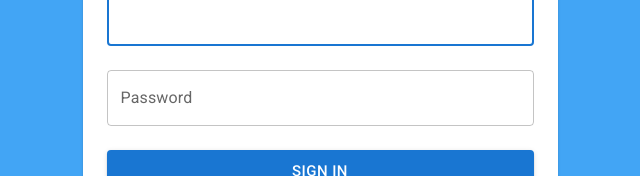
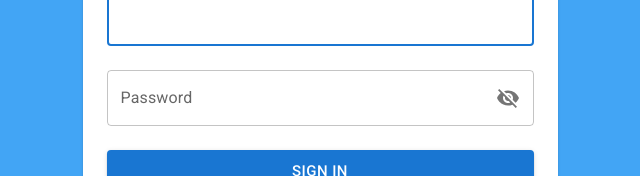
Before and after one commit to NaimShaqqou/COP4710-Project, a React (Create React App) app in the folder frontend/: page / in a window 1280 px wide. Shown: the part 406-582 px from the top of the page, without its empty margins (320-960 px from the left). Built offline with nearby package versions, Linux system fonts and the light colour scheme.

Commit message:
Add icon to show/hide password

```diff
--- a/frontend/src/components/Authentication/LoginForm.js
+++ b/frontend/src/components/Authentication/LoginForm.js
@@ -15,11 +15,26 @@
   Link,
   Button,
   Grid,
+  InputAdornment,
+  IconButton,
 } from "@mui/material";
 
+// visibility icons
+import Visibility from "@mui/icons-material/Visibility";
+import VisibilityOff from "@mui/icons-material/VisibilityOff";
+
 function LoginForm() {
+  // Logic for button to show/hide password
+  const [showPassword, setShowPassword] = React.useState(false);
+  const handleClickShowPassword = () => {
+    setShowPassword(!showPassword);
+  };
+
+  const handleMouseDownPassword = (event) => {
+    event.preventDefault();
+  };
+
   const doLogin = async (values, { setErrors, setStatus }) => {
-
     // contains email and password
     let js = JSON.stringify(values);
 
@@ -121,11 +136,24 @@
               <OutlinedInput
                 name="password"
                 label="Password"
-                type="password"
+                type={showPassword ? "text" : "password"}
                 id="password"
                 onChange={handleChange}
                 onBlur={handleBlur}
                 value={values.password}
+                endAdornment={
+                  <InputAdornment position="end">
+                    <IconButton
+                      aria-label="toggle password visibility"
+                      onClick={handleClickShowPassword}
+                      onMouseDown={handleMouseDownPassword}
+                      edge="end"
+                      size="large"
+                    >
+                      {showPassword ? <Visibility /> : <VisibilityOff />}
+                    </IconButton>
+                  </InputAdornment>
+                }
               />
               {errors.password && touched.password && (
                 <FormHelperText error id="password-helper-text">
```
